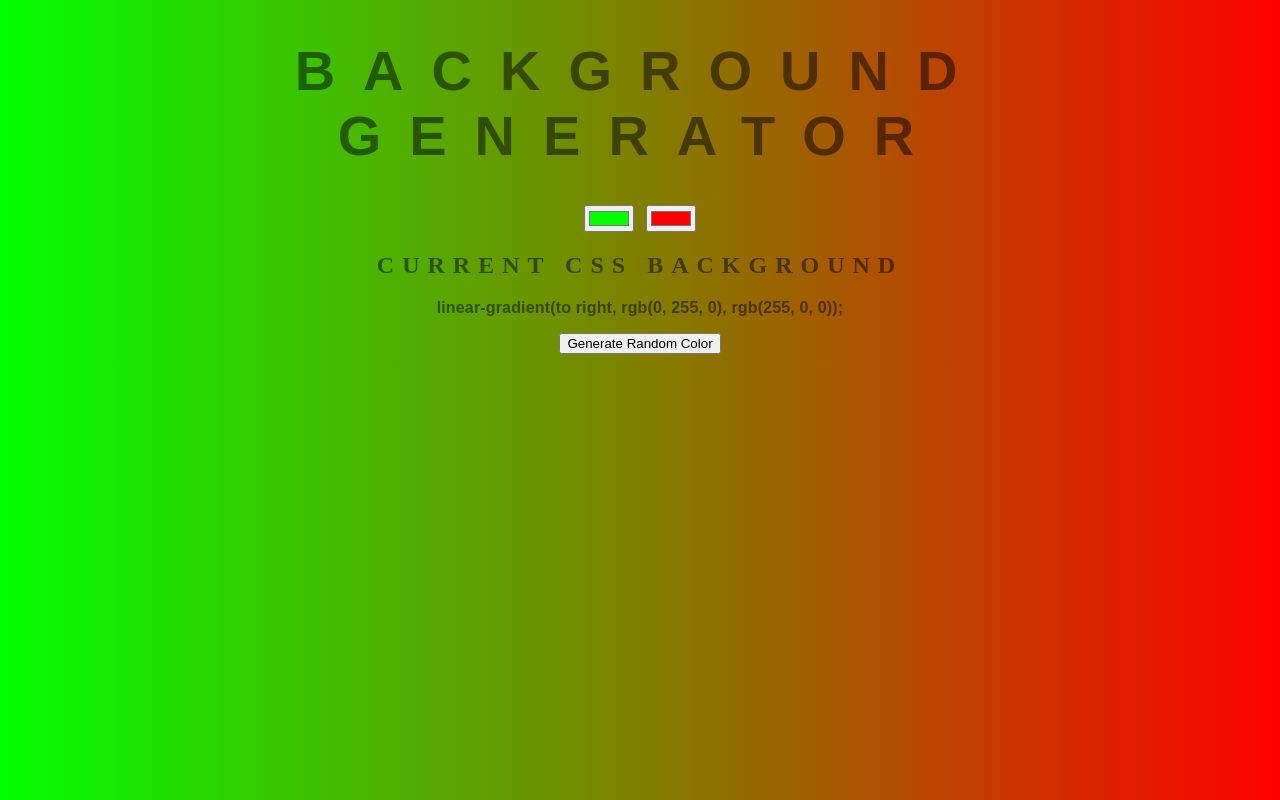
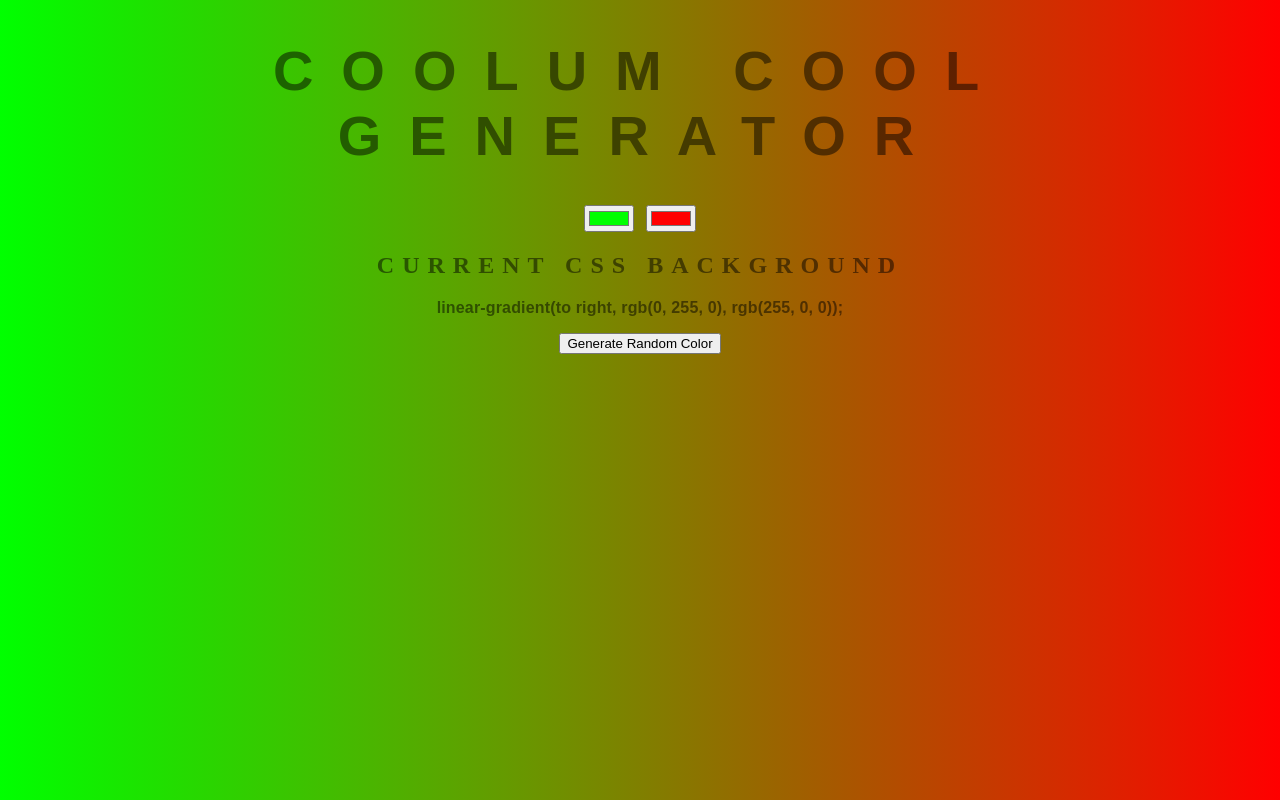
Before and after one commit to Siddhant-Rawat/practice-bg, a plain HTML site: page index.html in a window 1280 px wide. Drawn offline with Linux system fonts and the light colour scheme.

Commit message:
modified index.html

```diff
--- a/index.html
+++ b/index.html
@@ -8,7 +8,7 @@
     <link rel="stylesheet" type="text/css" href="style.css">
 </head>
 <body id="gradient">
-    <h1>Background Generator</h1>
+    <h1>Coolum Cool Generator</h1>
     <input class="color1" type="color" name="color1" value="#00ff00">
     <input class="color2" type="color" name="color2" value="#ff0000">
     <h2>Current CSS Background</h2>
```
